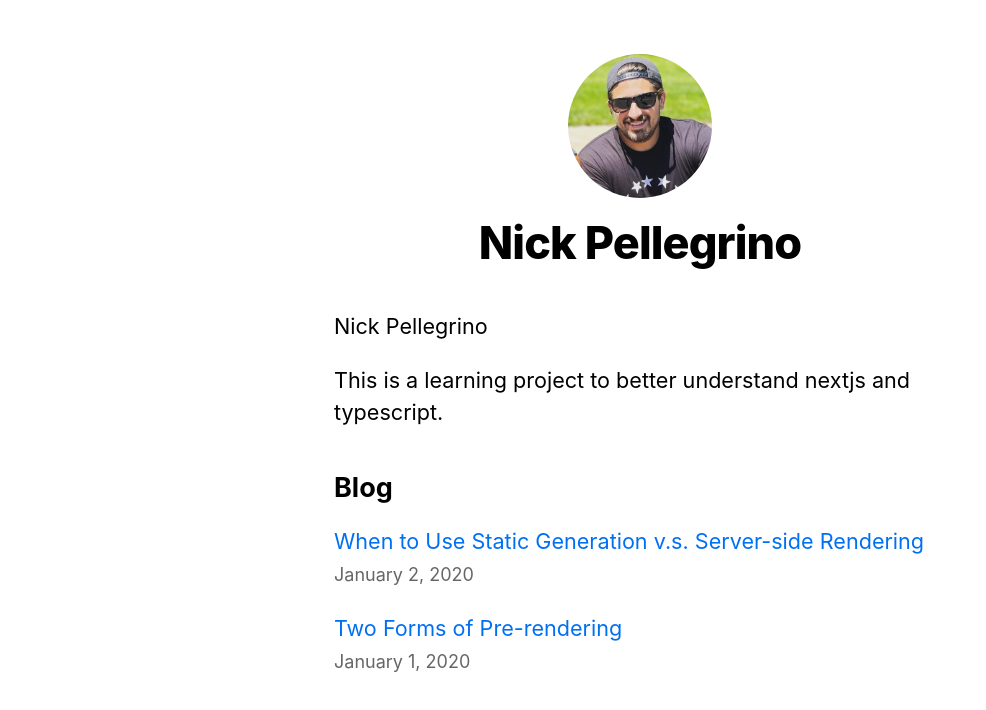
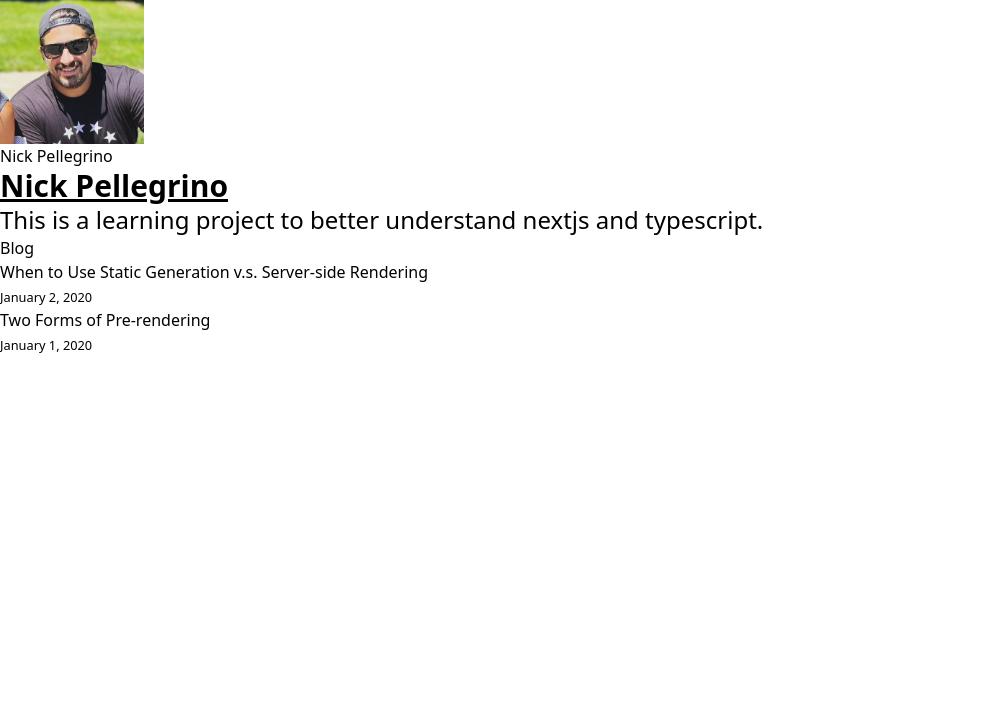
Before and after one commit to nickpellegrino/nextjs-blog, a Next.js app: page / in a window 1280 px wide. Shown: the top 710 px of the page, without its empty margins (0-986 px from the left). Built offline with nearby package versions, Linux system fonts and the light colour scheme.

Commit message:
remove styles and added tailwind

```diff
--- a/components/layout.tsx
+++ b/components/layout.tsx
@@ -1,7 +1,5 @@
 import Head from 'next/head'
 import Image from 'next/image'
-import styles from './layout.module.css'
-import utilStyles from '../styles/utils.module.css'
 import Link from 'next/link'
 
 const name = 'Nick Pellegrino'
@@ -15,7 +13,7 @@ export default function Layout({
   home?: boolean
 }) {
   return (
-    <div className={styles.container}>
+    <div className="container mx-auto">
       <Head>
         <link rel="icon" href="/favicon.ico" />
         <meta
@@ -31,18 +29,17 @@ export default function Layout({
         <meta name="og:title" content={siteTitle} />
         <meta name="twitter:card" content="summary_large_image" />
       </Head>
-      <header className={styles.header}>
+      <header className="container mx-auto">
         {home ? (
           <>
             <Image
               priority
               src="/images/profile.jpg"
-              className={utilStyles.borderCircle}
               height={144}
               width={144}
               alt={name}
             />
-            <h1 className={utilStyles.heading2Xl}>{name}</h1>
+            <h1>{name}</h1>
           </>
         ) : (
           <>
@@ -50,14 +47,13 @@ export default function Layout({
               <Image
                 priority
                 src="/images/profile.jpg"
-                className={utilStyles.borderCircle}
                 height={108}
                 width={108}
                 alt={name}
               />
             </Link>
-            <h2 className={utilStyles.headingLg}>
-              <Link href="/" className={utilStyles.colorInherit}>
+            <h2>
+              <Link href="/">
                 {name}
               </Link>
             </h2>
@@ -66,7 +62,7 @@ export default function Layout({
       </header>
       <main>{children}</main>
       {!home && (
-        <div className={styles.backToHome}>
+        <div>
           <Link href="/">← Back to home</Link>
         </div>
       )}
--- a/package.json
+++ b/package.json
@@ -17,6 +17,9 @@
   "devDependencies": {
     "@types/node": "18.11.9",
     "@types/react": "18.0.25",
+    "autoprefixer": "^10.4.13",
+    "postcss": "^8.4.19",
+    "tailwindcss": "^3.2.4",
     "typescript": "4.9.3"
   }
 }
--- a/pages/index.tsx
+++ b/pages/index.tsx
@@ -1,6 +1,5 @@
 import Head from 'next/head'
 import Layout, { siteTitle } from '../components/layout'
-import utilStyles from '../styles/utils.module.css'
 import { getSortedPostsData } from '../lib/posts'
 import Link from 'next/link'
 import Date from '../components/date'
@@ -20,18 +19,18 @@ export default function Home({
       <Head>
         <title>{siteTitle}</title>
       </Head>
-      <section className={utilStyles.headingMd}>
-        <p>Nick Pellegrino</p>
-        <p>This is a learning project to better understand nextjs and typescript.</p>
+      <section className="grid content-center">
+        <p className="text-3xl font-bold underline">Nick Pellegrino</p>
+        <p className="text-2xl">This is a learning project to better understand nextjs and typescript.</p>
       </section>
-      <section className={`${utilStyles.headingMd} ${utilStyles.padding1px}`}>
-        <h2 className={utilStyles.headingLg}>Blog</h2>
-        <ul className={utilStyles.list}>
+      <section>
+        <h2>Blog</h2>
+        <ul>
           {allPostsData.map(({ id, date, title }) => (
-            <li className={utilStyles.listItem} key={id}>
+            <li key={id}>
               <Link href={`/posts/${id}`}>{title}</Link>
               <br />
-              <small className={utilStyles.lightText}>
+              <small>
                 <Date dateString={date} />
               </small>
             </li>
--- a/pages/posts/[id].tsx
+++ b/pages/posts/[id].tsx
@@ -2,7 +2,6 @@ import Layout from '../../components/layout'
 import { getAllPostIds, getPostData } from '../../lib/posts'
 import Head from 'next/head'
 import Date from '../../components/date'
-import utilStyles from '../../styles/utils.module.css'
 import { GetStaticProps, GetStaticPaths } from 'next'
 
 export default function Post({
@@ -20,8 +19,8 @@ export default function Post({
         <title>{postData.title}</title>
       </Head>
       <article>
-        <h1 className={utilStyles.headingXl}>{postData.title}</h1>
-        <div className={utilStyles.lightText}>
+        <h1>{postData.title}</h1>
+        <div>
           <Date dateString={postData.date} />
         </div>
         <div dangerouslySetInnerHTML={{ __html: postData.contentHtml }} />
--- /dev/null
+++ b/postcss.config.js
@@ -0,0 +1,6 @@
+module.exports = {
+  plugins: {
+    tailwindcss: {},
+    autoprefixer: {},
+  },
+}
--- a/styles/global.css
+++ b/styles/global.css
@@ -1,27 +1,3 @@
-html,
-body {
-  padding: 0;
-  margin: 0;
-  font-family: -apple-system, BlinkMacSystemFont, Segoe UI, Roboto, Oxygen,
-    Ubuntu, Cantarell, Fira Sans, Droid Sans, Helvetica Neue, sans-serif;
-  line-height: 1.6;
-  font-size: 18px;
-}
-
-* {
-  box-sizing: border-box;
-}
-
-a {
-  color: #0070f3;
-  text-decoration: none;
-}
-
-a:hover {
-  text-decoration: underline;
-}
-
-img {
-  max-width: 100%;
-  display: block;
-}
+@tailwind base;
+@tailwind components;
+@tailwind utilities;
--- /dev/null
+++ b/tailwind.config.js
@@ -0,0 +1,14 @@
+/** @type {import('tailwindcss').Config} */
+module.exports = {
+  content: [
+    "./pages/**/*.{js,ts,jsx,tsx}",
+    "./components/**/*.{js,ts,jsx,tsx}",
+  ],
+  theme: {
+    containers: {
+      center: true,
+    },
+    extend: {},
+  },
+  plugins: [],
+}
```
Also changed, not shown: 1 other file (tests, documents, lock files or other folders).
